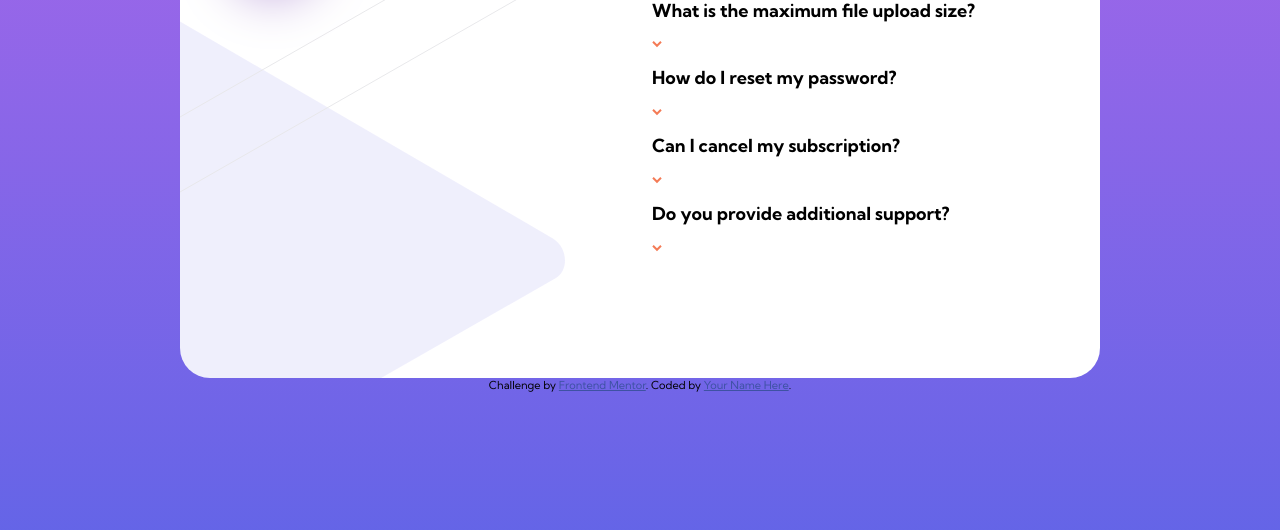
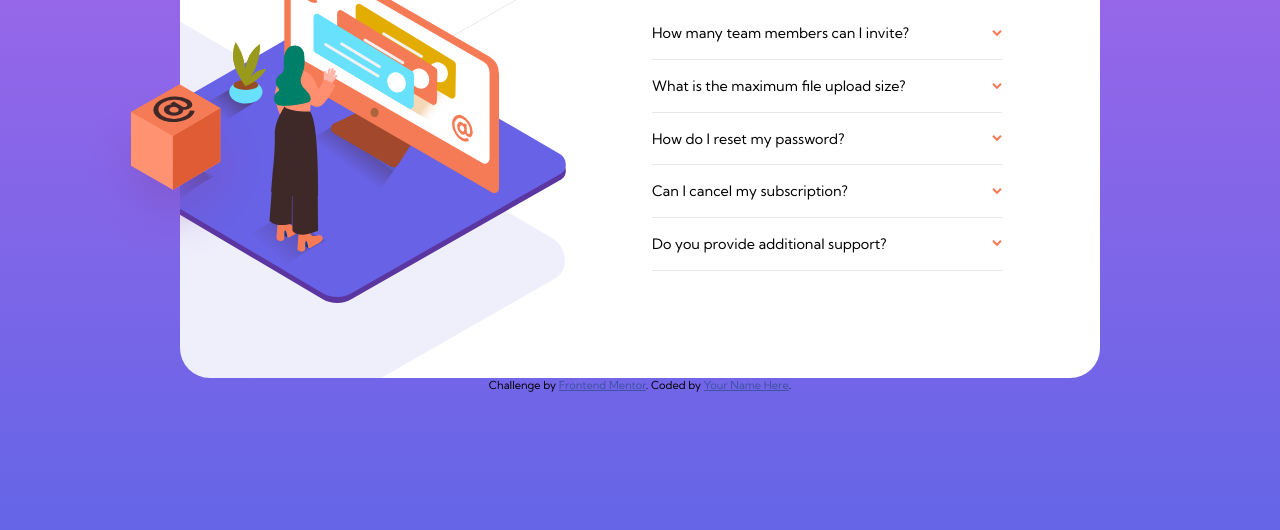
Before and after one commit to redflox/FAQ-ACCORDION, a plain HTML site: page index.html in a window 1280 px wide. Shown: the part 270-800 px from the top of the page. Drawn offline with Linux system fonts and the light colour scheme.

Commit message:
version 0.3

```diff
--- a/index.html
+++ b/index.html
@@ -9,6 +9,8 @@
   <title>Frontend Mentor | FAQ Accordion Card</title>
 
   <link rel="stylesheet" href="styles.css">
+
+
 
   <link rel="preconnect" href="https://fonts.gstatic.com">
   <link href="https://fonts.googleapis.com/css2?family=Kumbh+Sans:wght@400;700&display=swap" rel="stylesheet">
@@ -22,19 +24,26 @@
   <div class="contenedor">
 
     <div class="izquierdo">
+      <div class="imagen-izquierda">
+
+      </div>
       <img class="box" src="images/illustration-box-desktop.svg" alt="Imagen"/>
 
     </div>
 
     <div class="acordeon">
       <div class="list-container">
-        <h1>FAQ</h1>
+        <h1 class="titulo-acordeon">FAQ</h1>
 
         <div class="item">
+          <div class="acordion-pregunta">
+
             <h2 class="btn-item">
               How many team members can I invite?
             </h2>
             <img src="images/icon-arrow-down.svg" alt="abajo">
+
+          </div>
 
           <div class="item-content">
             <p>
@@ -46,10 +55,14 @@
 
 
         <div class="item">
+          <div class="acordion-pregunta">
+
             <h2 class="btn-item">
               What is the maximum file upload size?
             </h2>
             <img src="images/icon-arrow-down.svg" alt="abajo">
+
+          </div>
           <div class="item-content">
             <p>
               No more than 2GB. All files in your account must fit your allotted storage space.
@@ -58,10 +71,15 @@
         </div>
 
         <div class="item">
+          <div class="acordion-pregunta">
+
             <h2 class="btn-item">
               How do I reset my password?
             </h2>
             <img src="images/icon-arrow-down.svg" alt="abajo">
+
+          </div>
+
           <div class="item-content">
             <p>
               Click “Forgot password” from the login page or “Change password” from your profile page.
@@ -72,10 +90,16 @@
 
 
         <div class="item">
+
+          <div class="acordion-pregunta">
+
             <h2 class="btn-item">
               Can I cancel my subscription?
             </h2>
             <img src="images/icon-arrow-down.svg" alt="abajo">
+
+          </div>
+
           <div class="item-content">
             <p>
               Yes! Send us a message and we’ll process your request no questions asked.
@@ -85,10 +109,16 @@
 
 
         <div class="item">
+
+          <div class="acordion-pregunta">
+
             <h2 class="btn-item">
               Do you provide additional support?
             </h2>
             <img src="images/icon-arrow-down.svg" alt="abajo">
+
+          </div>
+
           <div class="item-content">
             <p>
               Chat and email support is available 24/7. Phone lines are open during normal business hours.
@@ -122,5 +152,8 @@
     Challenge by <a href="https://www.frontendmentor.io?ref=challenge" target="_blank">Frontend Mentor</a>.
     Coded by <a href="#">Your Name Here</a>.
   </div>
+
+  <script src="javaScript.js"></script>
+
 </body>
 </html>
--- /dev/null
+++ b/javaScript.js
@@ -0,0 +1,12 @@
+document.querySelectorAll(".acordion-pregunta").forEach(
+    (question) => question.addEventListener("click", () => {
+        if (question.parentNode.classList.contains("active")) {
+            question.parentNode.classList.toggle("active")
+
+        } else {
+            document.querySelectorAll(".acordion-pregunta").forEach(question => question.parentNode.classList.remove("active"))
+            question.parentNode.classList.add("active")
+
+        }
+    })
+)
--- a/styles.css
+++ b/styles.css
@@ -34,6 +34,82 @@ body {
   background-position: 1260% 65%;
 }
 
-.item-content {
+.item > .item-content {
   display: none;
 }
+
+.acordeon {
+  margin-top: 70px;
+  display: flex;
+  flex-direction: column;
+}
+
+.list-container {
+  height: 100%;
+  display: flex;
+  flex-direction: column;
+}
+
+.acordion-pregunta {
+  width: 350px;
+  border-bottom: 1px solid #e8e8ea;
+}
+
+.titulo-acordeon {
+  font-size: 3rem;
+  margin-top: 0px;
+}
+
+.btn-item {
+  font-size: 1.2rem;
+  font-weight: 400;
+  margin: 1.4rem 0rem;
+  color: (var(--veryDarkGrayBlue));
+}
+
+.acordion-pregunta {
+  display: flex;
+  justify-content: space-between;
+  cursor: pointer;
+  transition: 0.3s;
+}
+
+.acordion-pregunta img {
+  align-self: center;
+}
+
+.izquierdo {
+  position: relative;
+}
+
+.imagen-izquierda {
+  background-image: url(images/illustration-woman-online-desktop.svg);
+  height: 100%;
+  background-repeat: no-repeat;
+  background-position: 120% center;
+}
+
+.box {
+  position: absolute;
+  top: 42%;
+  left: -25%;
+}
+
+.question-answer__accordion > .answer {
+  display: none;
+}
+
+.active > .item-content {
+  display: block;
+  padding-bottom: 1.3rem;
+  color: var(--darkGrayBlue);
+}
+
+.active img {
+  transform: rotate(180deg);
+  transition: all 0.3s ease-in;
+}
+
+.active h2 {
+  font-weight: 700;
+}
```
Lines whose indentation alone changed are shown as unchanged.
